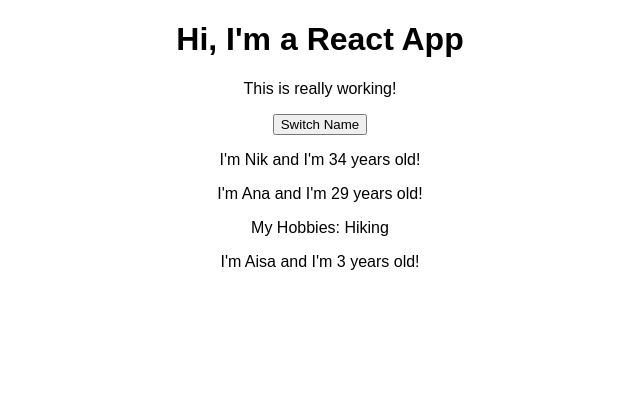
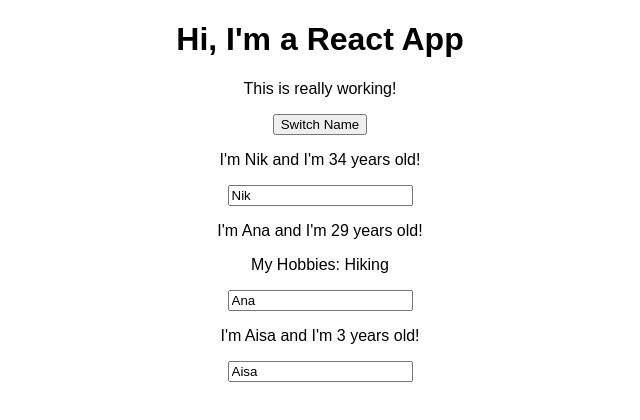
Before and after one commit to goragottsen/raymond, a React (Create React App) app: page / in a window 1280 px wide. Shown: the top 420 px of the page, without its empty margins (320-960 px from the left). Built offline with nearby package versions, Linux system fonts and the light colour scheme.

Commit message:
Added two way binding

```diff
--- a/src/App.js
+++ b/src/App.js
@@ -24,12 +24,22 @@
     });
   };
 
+  nameChangedHandler = (event) => {
+    this.setState({
+      persons: [
+        { name: 'Nik', age: 34 },
+        { name: event.target.value, age: 29 },
+        { name: 'Aisa', age: 3 }
+      ]
+    });
+  }
+
   render() {
     return (
       <div className="App">
         <h1>Hi, I'm a React App</h1>
         <p>This is really working!</p>
-        {/* Don't use often to avoid frequent re-compile. Use bind (below) instead! */}
+        {/* Don't use often to avoid frequent re-render. Use bind (below) instead! */}
         <button onClick={() => this.switchNameHandler('Nikolai')}>Switch Name</button>
         <Person
           name={this.state.persons[0].name}
@@ -39,6 +49,7 @@
           name={this.state.persons[1].name}
           age={this.state.persons[1].age}
           click={this.switchNameHandler.bind(this, 'Niko')}
+          changed={this.nameChangedHandler}
         >
           My Hobbies: Hiking
         </Person>
--- a/src/Person/Person.js
+++ b/src/Person/Person.js
@@ -5,6 +5,7 @@
         <div>
             <p onClick={props.click}>I'm {props.name} and I'm {props.age} years old!</p>
             <p>{props.children}</p>
+            <input type="text" onChange={props.changed} value={props.name} />
         </div>
 
     )
```
